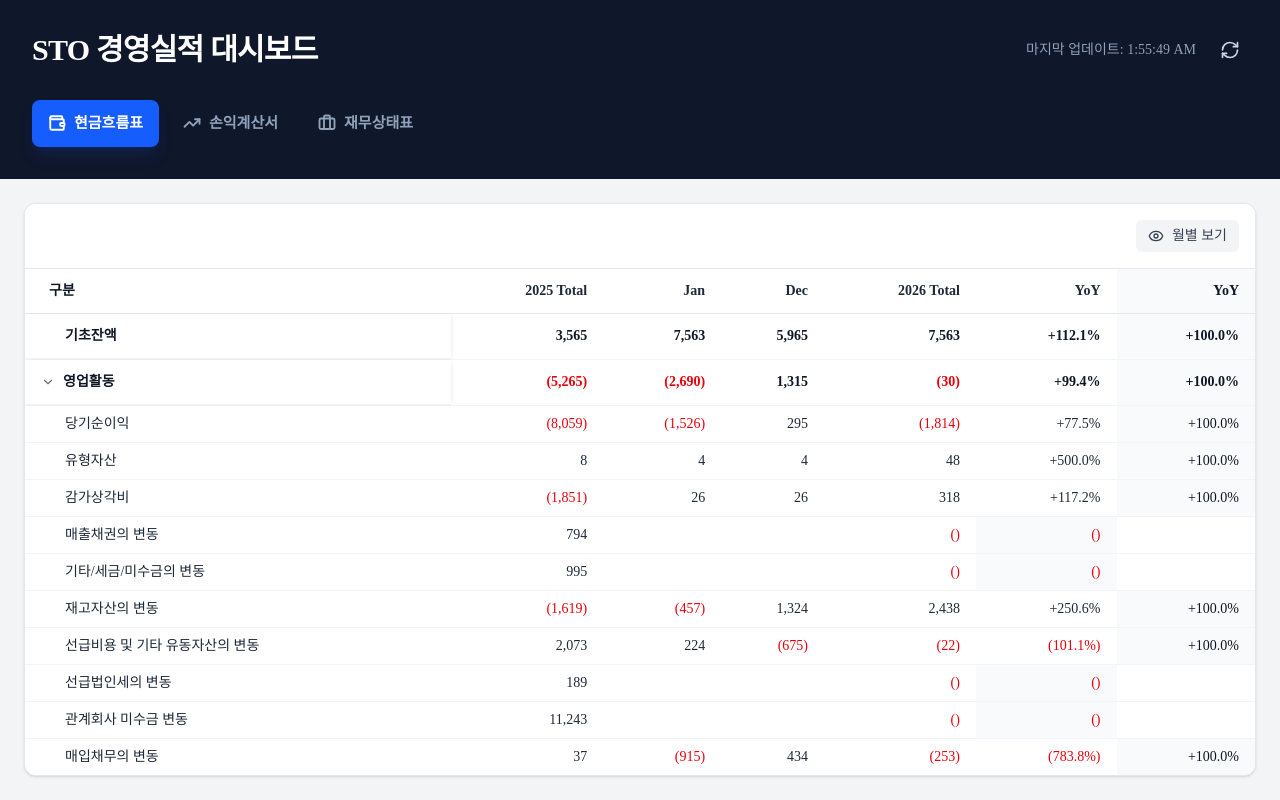
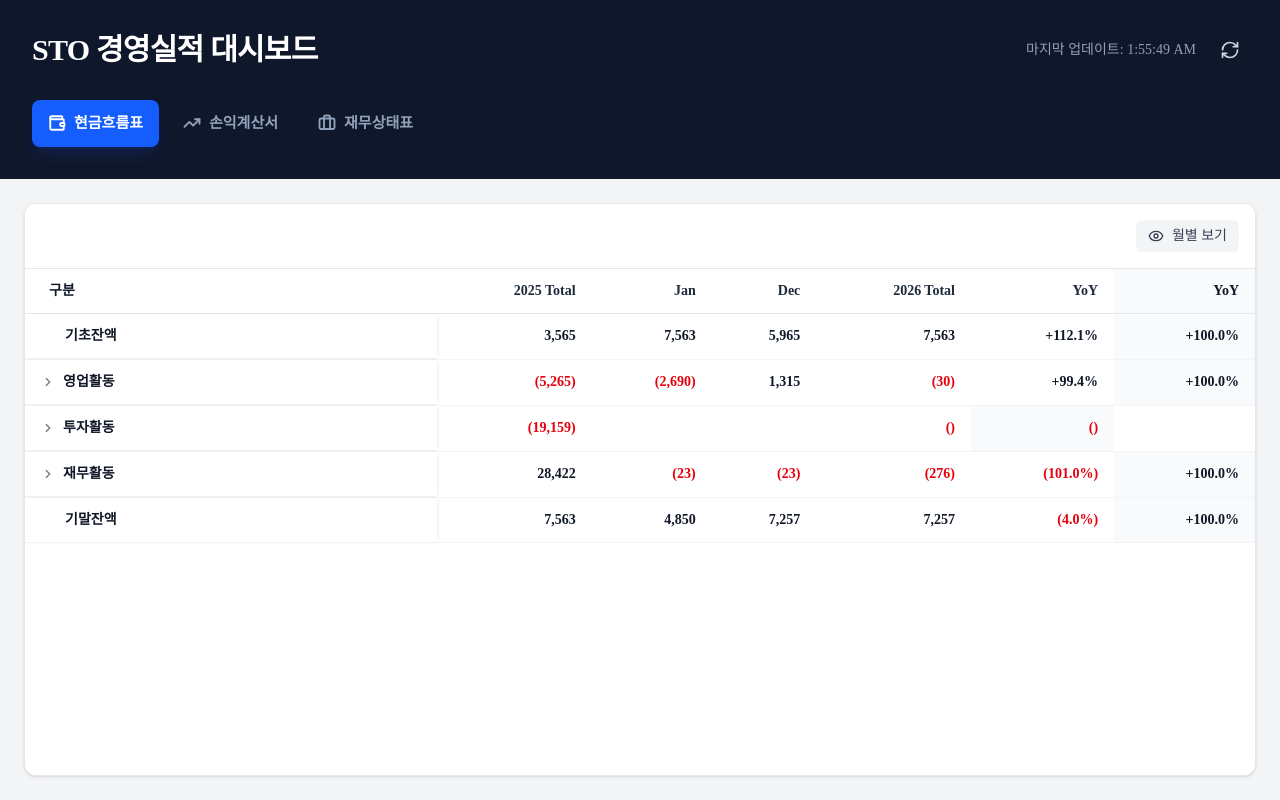
Before and after one commit to kyeongsoo88/stocashnew, a Next.js app: page / in a window 1280 px wide. Built offline with nearby package versions, Linux system fonts and the light colour scheme; a web font is replaced by a local one.

Commit message:
Feat: Set default toggle state to collapsed for all groups

```diff
--- a/components/DataTable.tsx
+++ b/components/DataTable.tsx
@@ -26,7 +26,8 @@ export const DataTable: React.FC<DataTableProps> = ({ headers, rows, title }) =>
   const [showMonthly, setShowMonthly] = useState(false);
 
   useEffect(() => {
-    setExpandedGroups(prev => prev);
+    // Initialize groups as collapsed (empty object or explicit false)
+    setExpandedGroups({});
   }, [rows]);
 
   // Check if this is the Cash Flow table (has "구분" column)
@@ -139,7 +140,7 @@ export const DataTable: React.FC<DataTableProps> = ({ headers, rows, title }) =>
   const toggleGroup = (id: string) => {
     setExpandedGroups(prev => ({
       ...prev,
-      [id]: !(prev[id] ?? true)
+      [id]: !(prev[id] ?? false) // Toggle logic
     }));
   };
 
@@ -193,7 +194,8 @@ export const DataTable: React.FC<DataTableProps> = ({ headers, rows, title }) =>
           {/* Body */}
           <tbody className="divide-y divide-gray-100">
             {groupedData.map((group) => {
-              const isExpanded = expandedGroups[group.id] ?? true;
+              // Default to FALSE (Collapsed)
+              const isExpanded = expandedGroups[group.id] ?? false;
               const hasChildren = group.children.length > 0;
               const visibleData = getVisibleCells(group.data);
 
```
